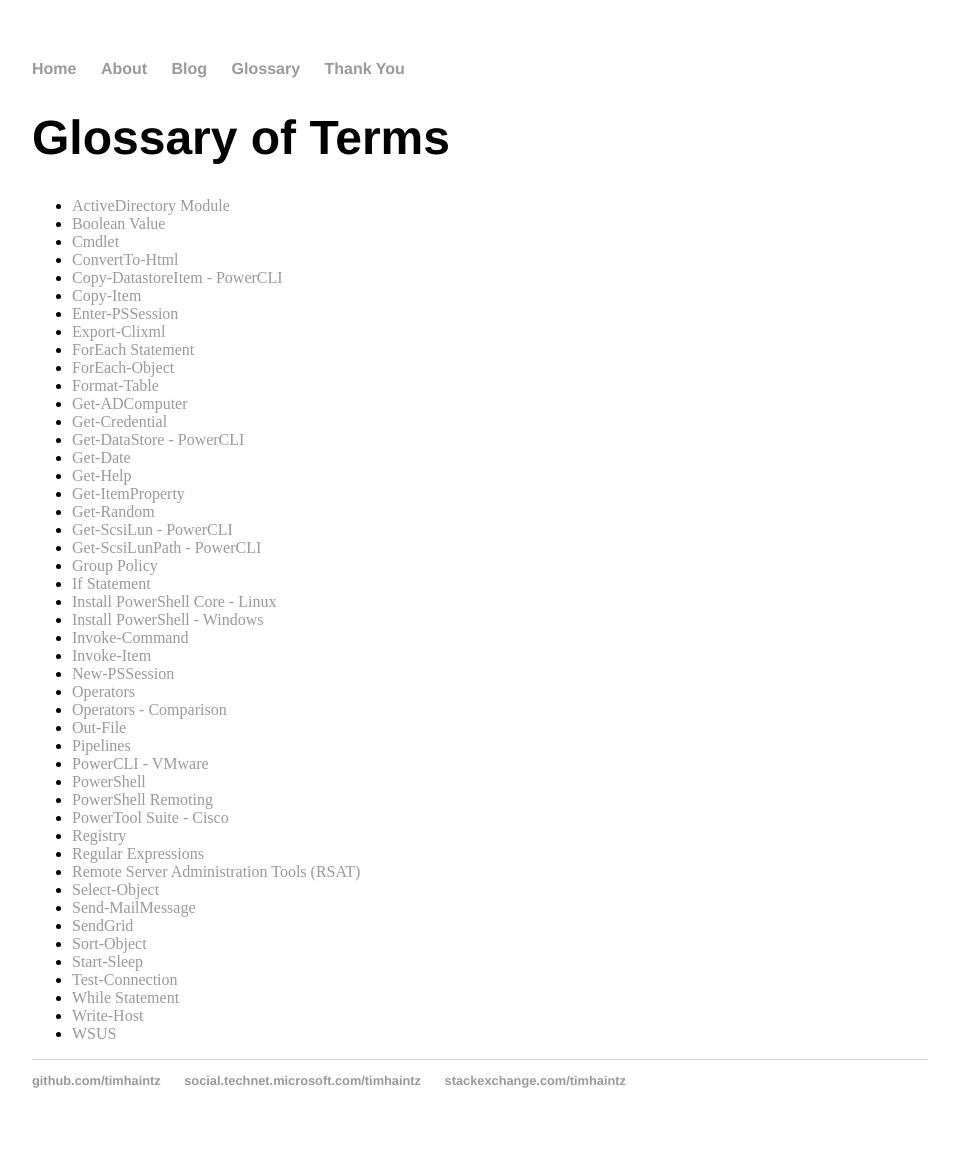
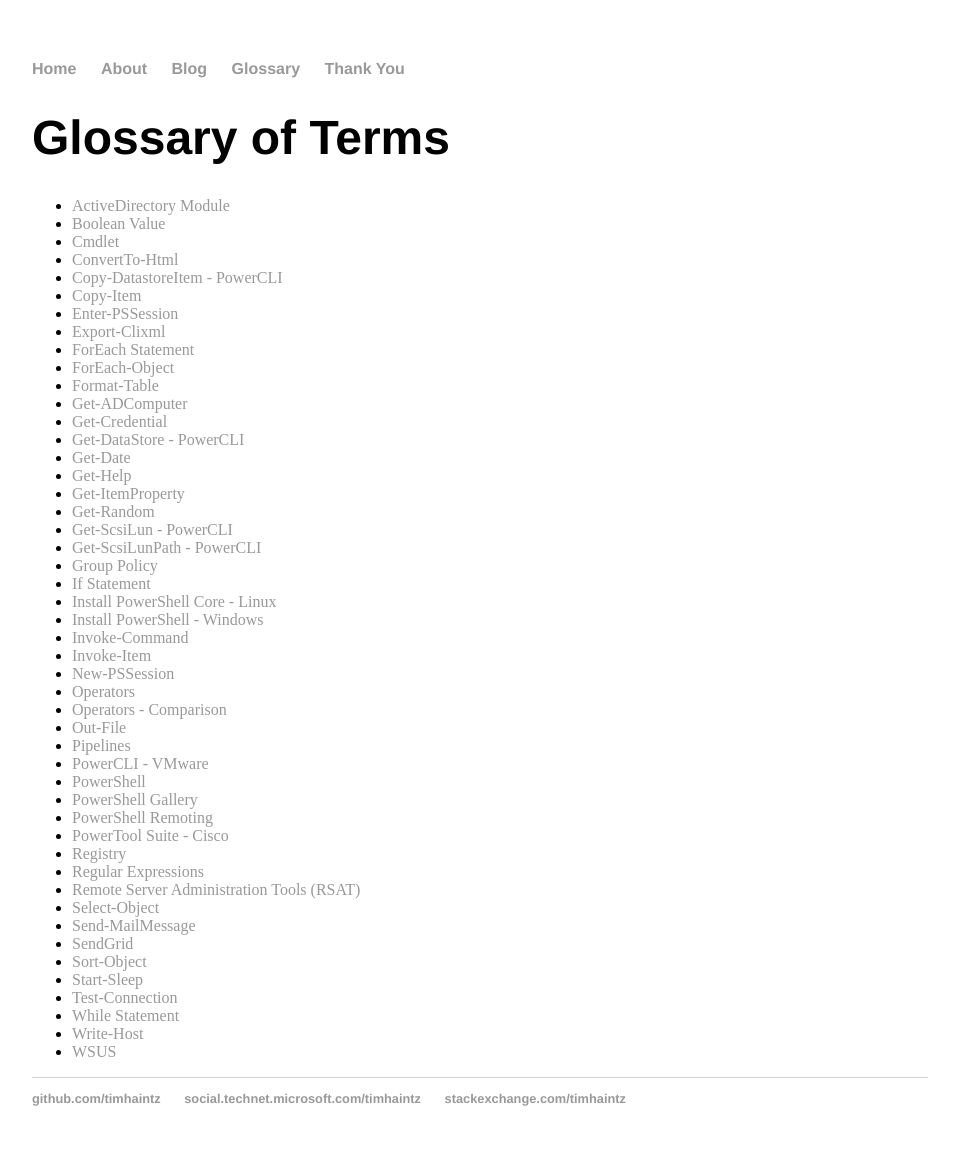
Before and after one commit to timhaintz/timhaintz.github.io, a Jekyll site: the page built from glossary/index.md, in a window 1280 px wide. Shown: the whole page, without its empty margins (160-1119 px from the left). Built offline with Jekyll 4.4.1, drawn with Linux system fonts in a browser that asks for light colours.

Commit message:
Update index.md

```diff
--- a/glossary/index.md
+++ b/glossary/index.md
@@ -38,6 +38,7 @@
 * [Pipelines](https://docs.microsoft.com/en-us/powershell/module/microsoft.powershell.core/about/about_pipelines?view=powershell-6)
 * [PowerCLI - VMware](https://www.vmware.com/support/developer/PowerCLI/)
 * [PowerShell](https://docs.microsoft.com/en-us/powershell/scripting/powershell-scripting?view=powershell-6)
+* [PowerShell Gallery](https://www.powershellgallery.com/)
 * [PowerShell Remoting](https://docs.microsoft.com/en-us/powershell/scripting/core-powershell/running-remote-commands?view=powershell-6#windows-powershell-remoting)
 * [PowerTool Suite - Cisco](https://communities.cisco.com/docs/DOC-37154)
 * [Registry](https://msdn.microsoft.com/en-us/library/windows/desktop/ms724871(v=vs.85).aspx)
```
